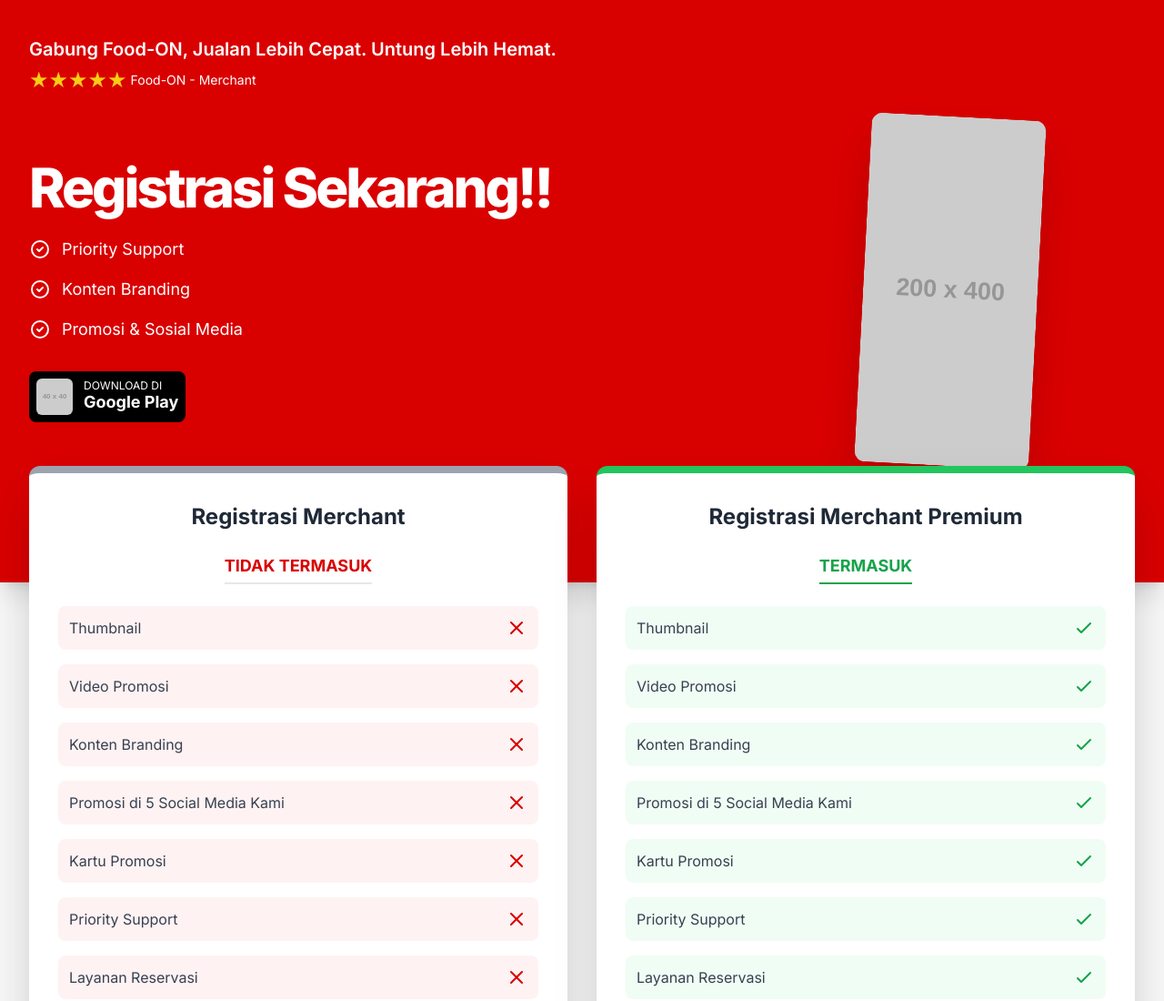
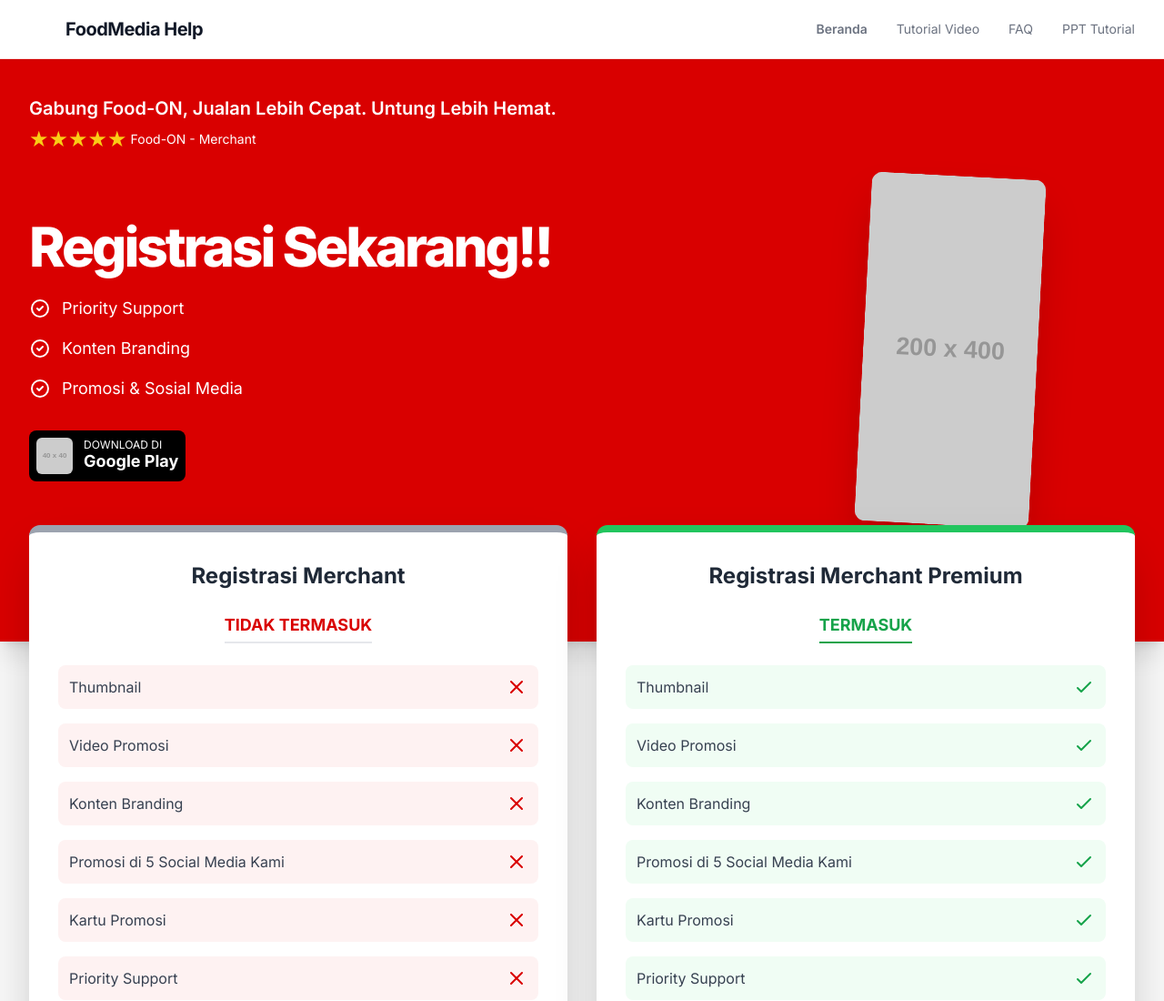
Before and after one commit to toolsfoodmedia-web/Toturial, a plain HTML site: page regristrasi.html in a window 1280 px wide. Shown: the top 1100 px of the page at 91% size. Drawn offline with nearby package versions, Linux system fonts and the light colour scheme; placeholder pictures from the web are drawn by us.

Commit message:
Update regristrasi.html

```diff
--- a/regristrasi.html
+++ b/regristrasi.html
@@ -21,6 +21,41 @@
     </style>
 </head>
 <body class="antialiased">
+
+        <!-- Navbar -->
+    <nav class="bg-white shadow-sm sticky top-0 z-40 border-b border-red-100">
+        <div class="max-w-7xl mx-auto px-4 sm:px-6 lg:px-8">
+            <div class="flex justify-between h-16 items-center">
+                <div class="flex items-center gap-2">
+                    <div class="w-8 h-8 bg-food-primary rounded-lg flex items-center justify-center text-white font-bold text-xl">F</div>
+                    <span class="font-bold text-xl tracking-tight text-gray-900">Food<span class="text-food-primary">Media</span> Help</span>
+                </div>
+                <div class="hidden md:flex space-x-8 text-sm font-medium text-gray-500 items-center">
+                    <a href="index.html" class="text-food-primary font-semibold">Beranda</a>
+                    <a href="#tutorials" class="hover:text-food-primary transition">Tutorial Video</a>
+                    <a href="faq.html" class="hover:text-food-primary transition">FAQ</a>
+                    <a href="ppt-tutorial.html" class="hover:text-food-primary transition">PPT Tutorial</a>
+                </div>
+                <!-- Mobile Menu Button -->
+                <div class="md:hidden flex items-center">
+                    <button id="mobile-menu-button" class="inline-flex items-center justify-center p-2 rounded-md text-gray-400 hover:text-gray-500 hover:bg-gray-100 focus:outline-none focus:ring-2 focus:ring-inset focus:ring-food-primary" aria-controls="mobile-menu" aria-expanded="false">
+                        <span class="sr-only">Buka menu utama</span>
+                        <i id="menu-open-icon" class="fas fa-bars text-xl"></i>
+                        <i id="menu-close-icon" class="fas fa-times text-xl hidden"></i>
+                    </button>
+                </div>
+            </div>
+        </div>
+        <!-- Mobile Menu, show/hide based on menu state. -->
+        <div class="hidden md:hidden" id="mobile-menu">
+            <div class="px-2 pt-2 pb-3 space-y-1 sm:px-3">
+                <a href="index.html" class="bg-food-primary text-white block px-3 py-2 rounded-md text-base font-medium">Beranda</a>
+                <a href="#tutorials" class="text-gray-500 hover:bg-gray-100 hover:text-food-primary block px-3 py-2 rounded-md text-base font-medium">Tutorial Video</a>
+                <a href="faq.html" class="text-gray-500 hover:bg-gray-100 hover:text-food-primary block px-3 py-2 rounded-md text-base font-medium">FAQ</a>
+                <a href="ppt-tutorial.html" class="text-gray-500 hover:bg-gray-100 hover:text-food-primary block px-3 py-2 rounded-md text-base font-medium">PPT Tutorial</a>
+            </div>
+        </div>
+    </nav>
 
     <!-- Header Section (Red Background) -->
     <header class="bg-red-primary text-white pt-10 pb-20 md:pb-32 shadow-xl">
```
